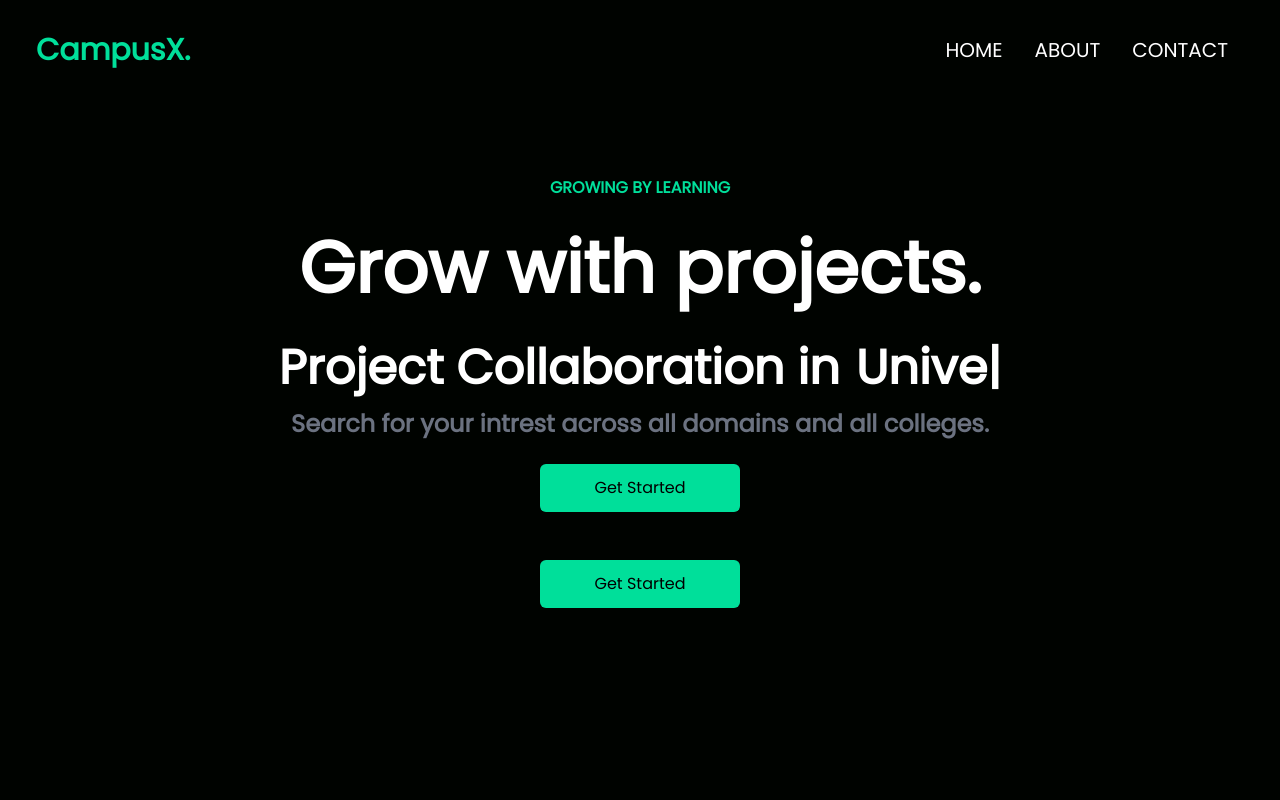
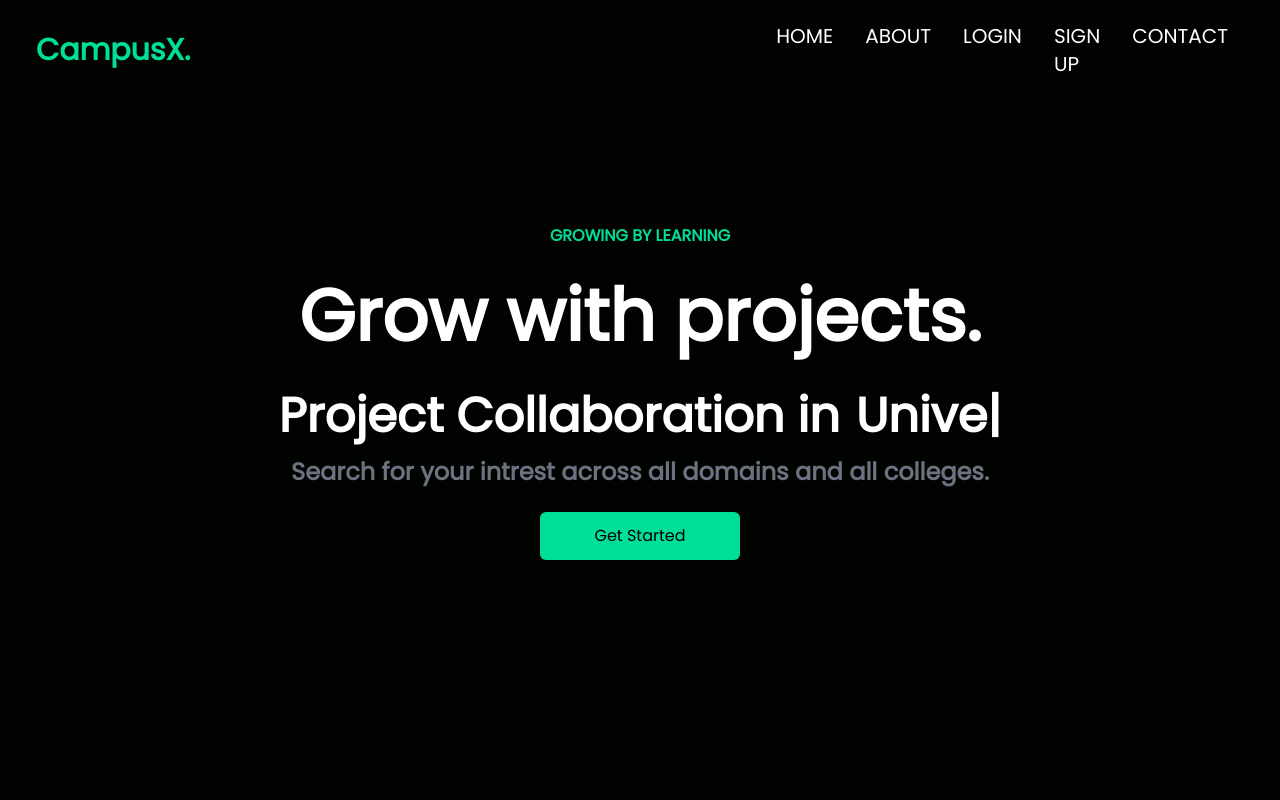
Before and after one commit to Overwatch0812/NASAX, a React (Vite) app in the folder frontend/: page / in a window 1280 px wide. Shown: the top 800 px of the page. Built offline with nearby package versions, Linux system fonts and the light colour scheme.

Commit message:
Auth 1.0.2

```diff
--- a/frontend/src/components/Homes.jsx
+++ b/frontend/src/components/Homes.jsx
@@ -36,11 +36,6 @@ const Homes = () => {
 							Get Started
 						</button>
 					</Link>
-					<Link to="/login">
-						<button className="bg-[#00df9a] w-[200px] rounded-md font-medium my-6 mx-auto py-3 text-black">
-							Get Started
-						</button>
-					</Link>
 				</div>
 			</div>
 			<Analytics />
--- a/frontend/src/components/Login.jsx
+++ b/frontend/src/components/Login.jsx
@@ -14,20 +14,17 @@ const Login = () => {
   const dispatch = useDispatch();
   const navigate = useNavigate();
 
-
   const { user, isLoading, IsError, isSuccess, message } = useSelector(
     (state) => state.auth
   );
-
 
   const { email, password } = formData;
 
   const onSubmit = (e) => {
     e.preventDefault();
     const userData = { email, password };
-		dispatch(login(userData))
+    dispatch(login(userData));
   };
-
 
   useEffect(() => {
     if (IsError) {
@@ -39,7 +36,6 @@ const Login = () => {
 
     dispatch(reset());
   }, [user, IsError, isSuccess, dispatch, navigate]);
-
 
   const onChange = (e) =>
     setFormData({
@@ -57,10 +53,7 @@ const Login = () => {
           Login
         </h1>
         {isLoading && <Spinner />}
-				<form
-					onSubmit={(e) => onSubmit(e)}
-					className="flex flex-col gap-3"
-				>
+        <form onSubmit={(e) => onSubmit(e)} className="flex flex-col gap-3">
           {/* <input
 						type="text"
 						placeholder="Enter your Fullname"
@@ -96,26 +89,20 @@ const Login = () => {
             </p>
           </div>
           <div className="text-black bg-[#00df9a] py-2 px-3 rounded-md text-center hover:cursor-pointer">
-						<Link to="/feed">
             <button type="submit">Login</button>
-						</Link>
           </div>
         </form>
         <div className="flex flex-col">
           <p className="text-white text-center mt-3 mb-2">
             Don't have account?{" "}
             <Link to="/signup">
-							<span className="text-blue-400 underline">
-								Signup
-							</span>
+              <span className="text-blue-400 underline">Signup</span>
             </Link>
           </p>
           <p className="text-white text-center mt-3 mb-2">
             Forgot Password?{" "}
             <Link to="/reset-password">
-							<span className="text-blue-400 underline">
-								Reset Password
-							</span>
+              <span className="text-blue-400 underline">Reset Password</span>
             </Link>
           </p>
         </div>
--- a/frontend/src/components/Navbar.jsx
+++ b/frontend/src/components/Navbar.jsx
@@ -18,7 +18,13 @@ const Navbar = () => {
 				{/* <li className="p-4 md:text-xl">Company</li> */}
 				{/* <li className="p-4 md:text-xl">Resources</li> */}
 				<li className="p-4 md:text-xl">
-					<Link to="/">About</Link>
+					<Link to="/feed">About</Link>
+				</li>
+				<li className="p-4 md:text-xl">
+					<Link to="/login">Login</Link>
+				</li>
+				<li className="p-4 md:text-xl">
+					<Link to="/signup">Sign Up</Link>
 				</li>
 				<li className="p-4 md:text-xl">Contact</li>
 			</ul>
```
Lines whose indentation alone changed are shown as unchanged.
